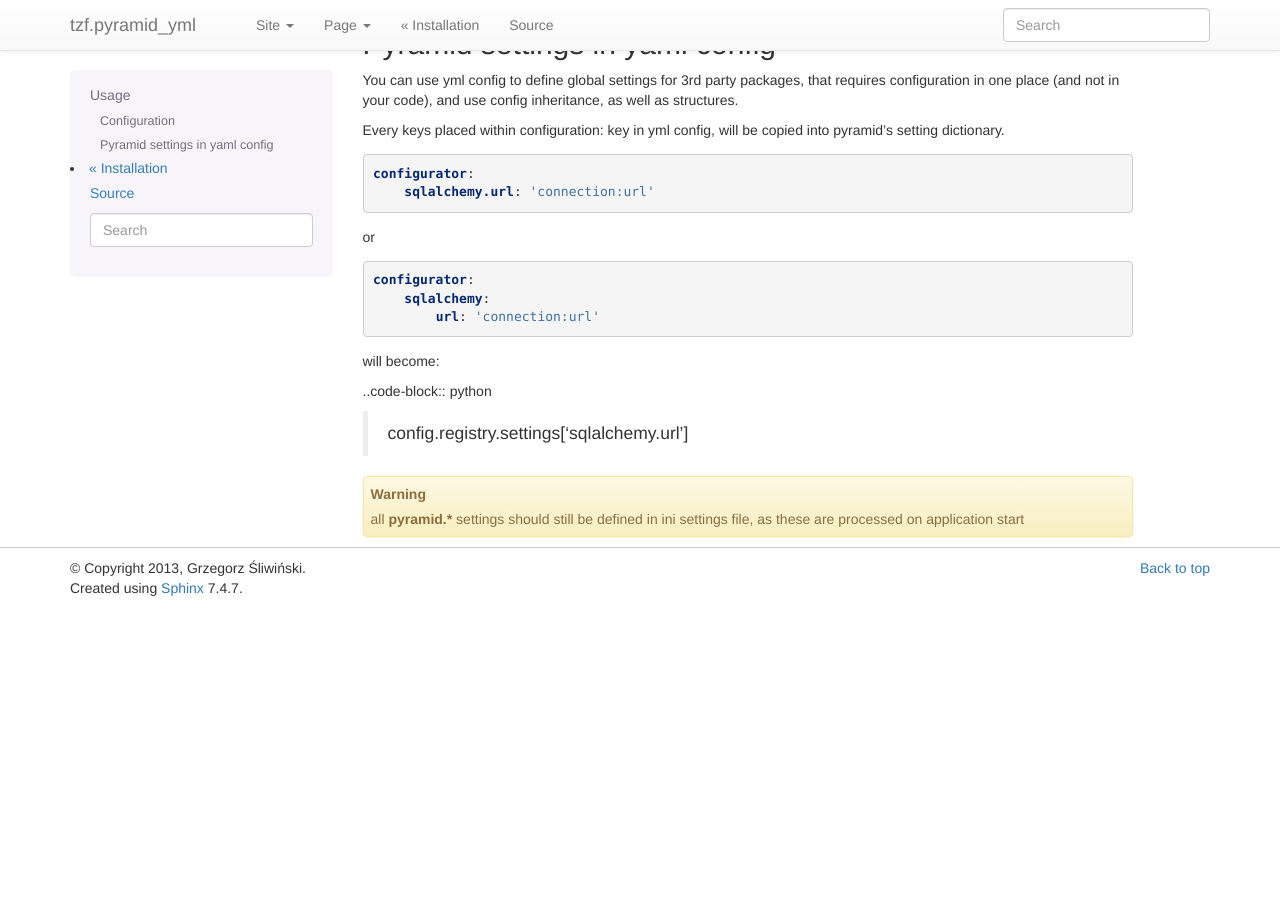
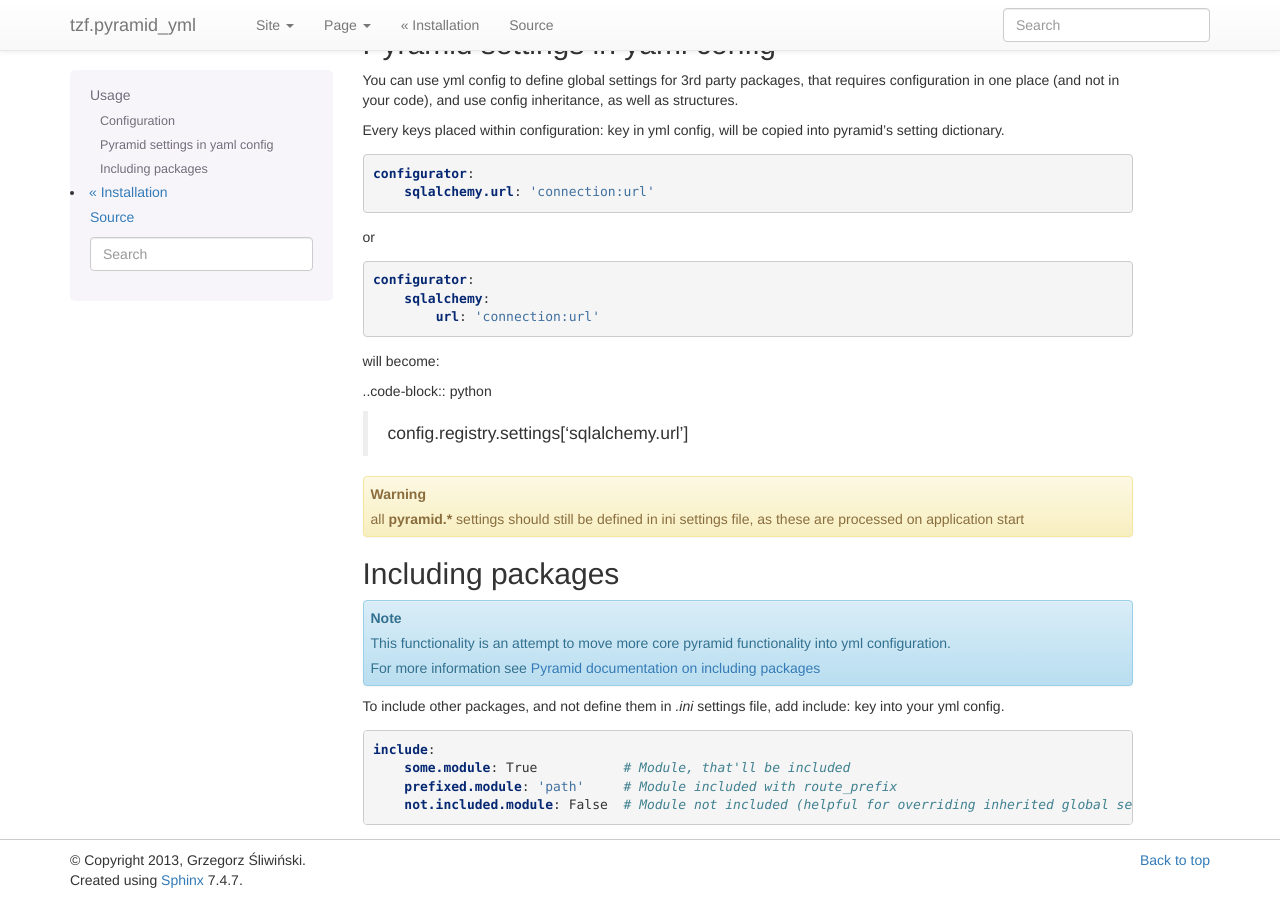
Before and after one commit to fizyk/pyramid_yml, a Sphinx documentation site: the page built from docs/source/usage.rst, in a window 1280 px wide and 900 px high, scrolled down 554 px. Built offline with Sphinx 7.4.7, drawn with Linux system fonts in a browser that asks for light colours; before the commit the page ends 1162 px from its top, so only the background shows below that.

Commit message:
documentation

```diff
--- a/docs/source/usage.rst
+++ b/docs/source/usage.rst
@@ -54,3 +54,22 @@ will become:
 
 .. warning::
     all **pyramid.*** settings should still be defined in ini settings file, as these are processed on application start
+
+
+Including packages
+------------------
+
+.. note::
+    This functionality is an attempt to move more core pyramid functionality into yml configuration.
+
+    For more information see `Pyramid documentation on including packages <http://docs.pylonsproject.org/projects/pyramid/en/1.4-branch/narr/environment.html#including-packages>`_
+
+
+To include other packages, and not define them in *.ini* settings file, add include: key into your yml config.
+
+.. code-block:: yaml
+
+    include:
+        some.module: True           # Module, that'll be included
+        prefixed.module: 'path'     # Module included with route_prefix
+        not.included.module: False  # Module not included (helpful for overriding inherited global setting)
```
